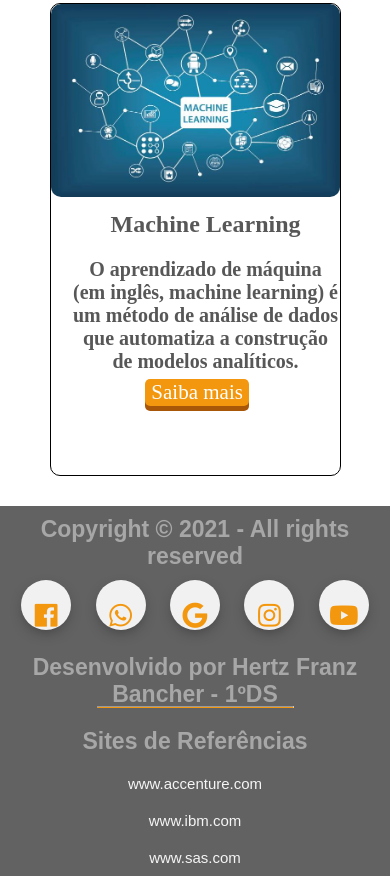
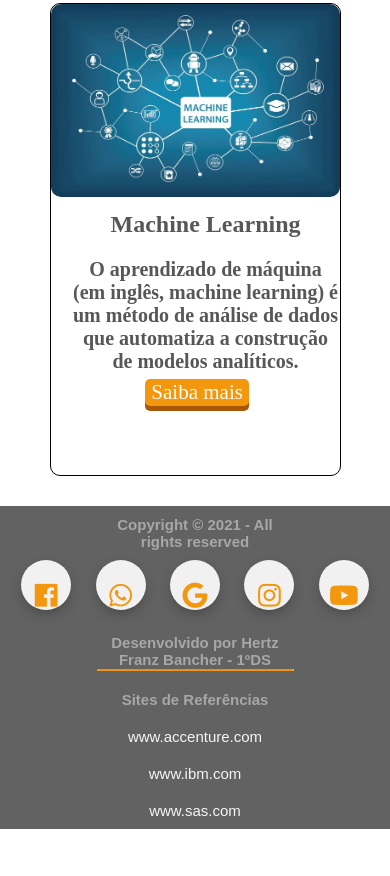
Before and after one commit to FrequencyHz/Site-Artificial-Intelligence, a plain HTML site: page index.html in a window 390 px wide. Shown: the part 1333-2209 px from the top of the page. After the commit the page ends 2162 px from the top, so only its background shows below. Drawn offline with Linux system fonts and the light colour scheme.

Commit message:
Update style.css

```diff
--- a/style.css
+++ b/style.css
@@ -471,6 +471,7 @@ h4{
     }
     h4{
         padding-left: 0;
+        font-size: 15px;
     }
     .footer2{
         text-align: center;
@@ -485,10 +486,14 @@ h4{
     }
     .copyright{
         margin-top: 10px;
+        max-width: 200px;
+        font-size: 15px;
     }
     .dev{
         margin-top: 10px;
         margin-bottom: 10px;
+        max-width: 200px;
+        font-size: 15px;
     }
 }
 /*effect write machine*/
```
